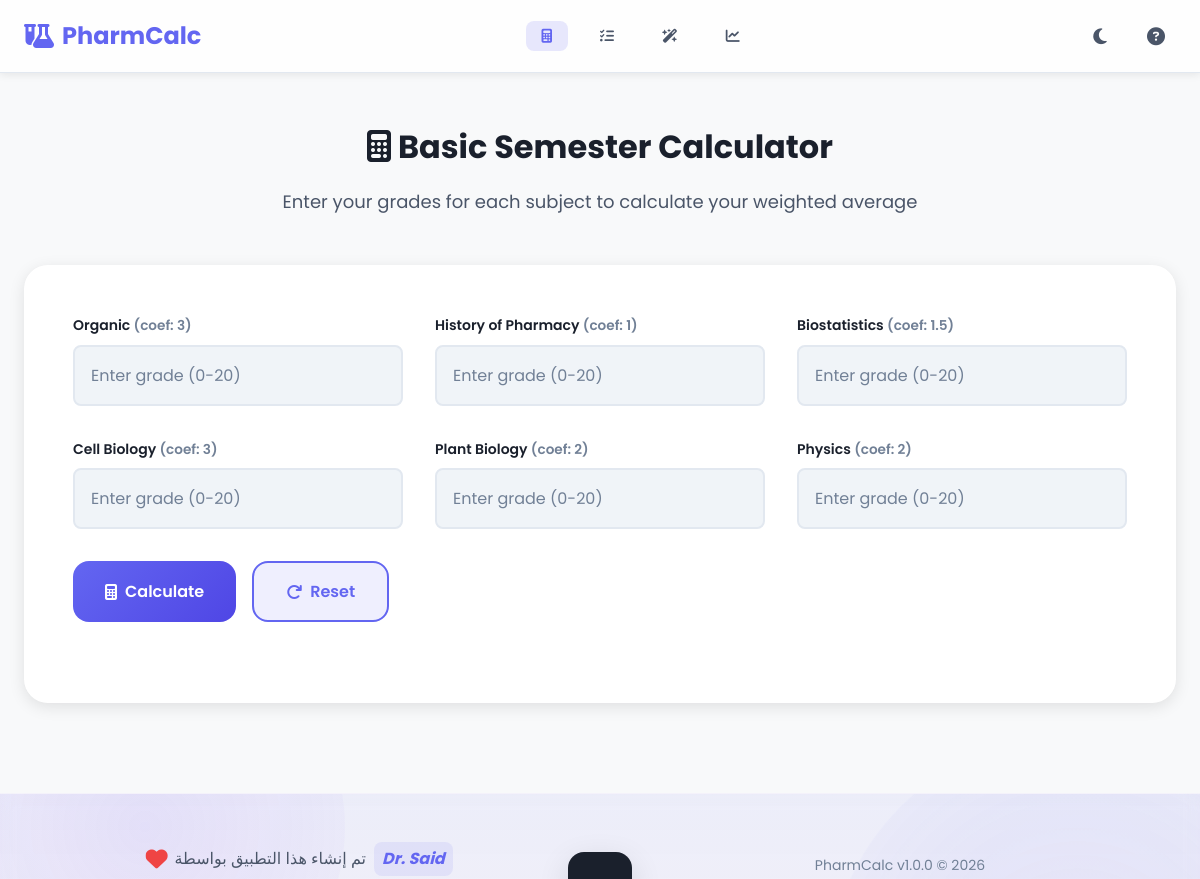
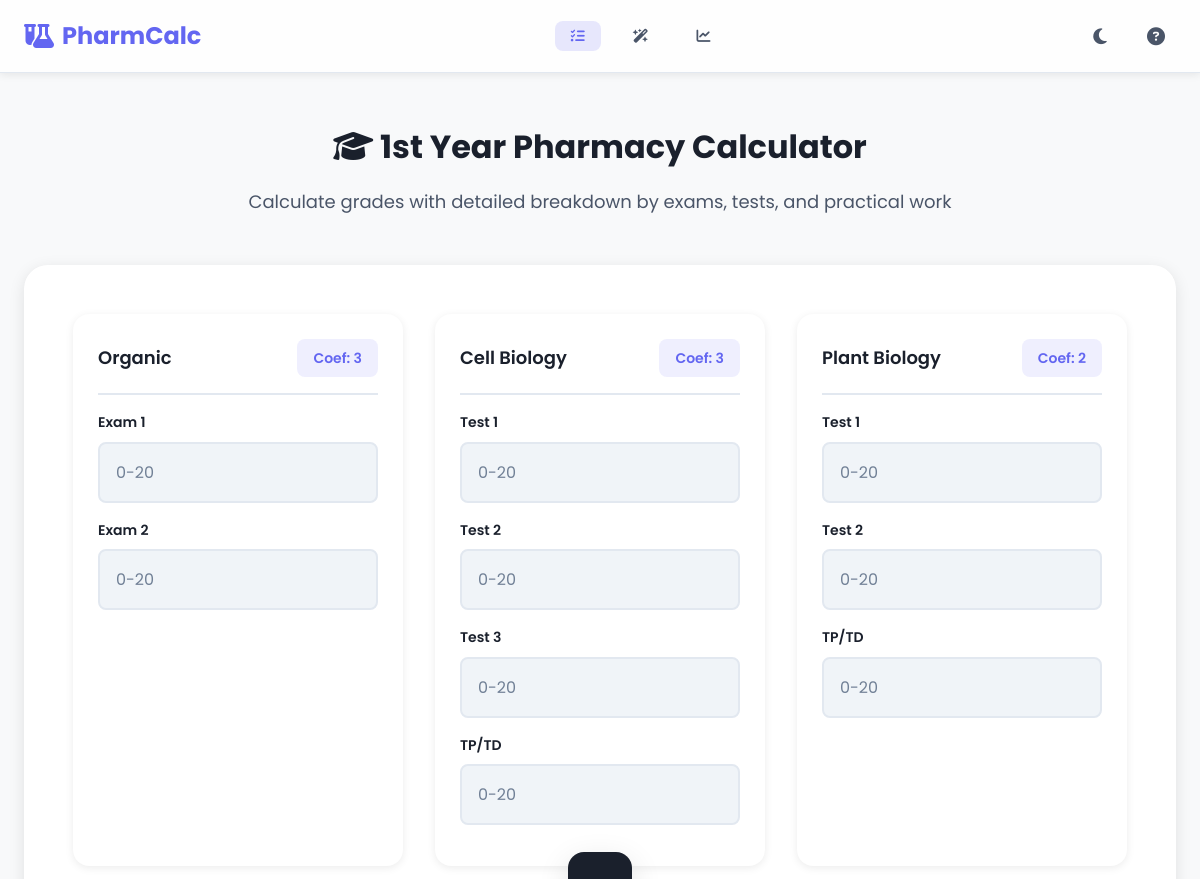
Before and after one commit to saidnaidjidz-ctrl/pharmaculc, an Electron app: page index.html in a window 1200 px wide. Shown: the top 879 px of the page. Drawn offline with Linux system fonts and the light colour scheme.

Commit message:
Modify calculator: Remove Basic page, rename to 1st Year Pharmacy Calculator, add TP field to Cell Biology with auto-calculation

```diff
--- a/index.html
+++ b/index.html
@@ -26,13 +26,9 @@
                 </div>
 
                 <div class="nav-menu">
-                    <button class="nav-link" data-page="page1" title="Basic Calculator">
-                        <i class="fas fa-calculator"></i>
-                        <span class="nav-label">Basic</span>
-                    </button>
-                    <button class="nav-link" data-page="page2" title="Structured Calculator">
+                    <button class="nav-link" data-page="page2" title="1st Year Pharmacy Calculator">
                         <i class="fas fa-list-check"></i>
-                        <span class="nav-label">Structured</span>
+                        <span class="nav-label">1st Year</span>
                     </button>
                     <button class="nav-link" data-page="page3" title="Custom Calculator">
                         <i class="fas fa-wand-magic-sparkles"></i>
@@ -57,38 +53,11 @@
 
         <!-- Main Content -->
         <main class="main-content">
-            <!-- Page 1: Basic Semester Calculator -->
-            <section id="page1" class="page active">
+            <!-- Page 2: 1st Year Pharmacy Calculator -->
+            <section id="page2" class="page active">
                 <div class="page-header">
-                    <h1><i class="fas fa-calculator"></i> Basic Semester Calculator</h1>
-                    <p>Enter your grades for each subject to calculate your weighted average</p>
-                </div>
-
-                <div class="calculator-container">
-                    <div id="page1-form" class="form-grid">
-                        <!-- Form will be generated by JavaScript -->
-                    </div>
-
-                    <div class="button-group">
-                        <button id="calculate-page1" class="btn btn-primary">
-                            <i class="fas fa-calculator"></i> Calculate
-                        </button>
-                        <button id="reset-page1" class="btn btn-secondary">
-                            <i class="fas fa-redo"></i> Reset
-                        </button>
-                    </div>
-
-                    <div id="page1-results" class="results-section" style="display: none;">
-                        <!-- Results will be displayed here -->
-                    </div>
-                </div>
-            </section>
-
-            <!-- Page 2: Advanced Structured Calculator -->
-            <section id="page2" class="page">
-                <div class="page-header">
-                    <h1><i class="fas fa-list-check"></i> Advanced Structured Calculator</h1>
-                    <p>Calculate grades with detailed breakdown by exams and tests</p>
+                    <h1><i class="fas fa-graduation-cap"></i> 1st Year Pharmacy Calculator</h1>
+                    <p>Calculate grades with detailed breakdown by exams, tests, and practical work</p>
                 </div>
 
                 <div class="calculator-container">
@@ -211,12 +180,8 @@
                 </div>
                 <div class="modal-body">
                     <div class="help-section">
-                        <h3><i class="fas fa-calculator"></i> Basic Calculator</h3>
-                        <p>Enter grades for predefined pharmacy subjects. Your weighted average is calculated automatically based on each subject's coefficient.</p>
-                    </div>
-                    <div class="help-section">
-                        <h3><i class="fas fa-list-check"></i> Structured Calculator</h3>
-                        <p>For subjects with multiple exams or tests, enter grades for each. The app automatically computes subject averages and your overall grade.</p>
+                        <h3><i class="fas fa-graduation-cap"></i> 1st Year Pharmacy Calculator</h3>
+                        <p>Calculate your grades for 1st year pharmacy subjects with multiple exams, tests, and practical work. For subjects with TP, the average is calculated as: (4 × theoretical grade + TP grade) / 5.</p>
                     </div>
                     <div class="help-section">
                         <h3><i class="fas fa-wand-magic-sparkles"></i> Custom Calculator</h3>
@@ -268,7 +233,6 @@
     <script src="js/calculator.js"></script>
     <script src="js/ui-utils.js"></script>
     <script src="js/pdf-export.js"></script>
-    <script src="js/page1.js"></script>
     <script src="js/page2.js"></script>
     <script src="js/page3.js"></script>
     <script src="js/page4.js"></script>
--- a/js/app.js
+++ b/js/app.js
@@ -1,13 +1,13 @@
 /* ==================== APP.JS - MAIN APPLICATION LOGIC ==================== */
 
 class App {
-    static currentPage = 'page1';
+    static currentPage = 'page2';
 
     static init() {
         this.initTheme();
         this.attachNavigation();
         this.attachGlobalHandlers();
-        this.showPage('page1');
+        this.showPage('page2');
     }
 
     static initTheme() {
--- a/js/calculator.js
+++ b/js/calculator.js
@@ -43,7 +43,7 @@ class GradeCalculator {
     static calculateAdvancedStructured(data) {
         const subjectConfigs = {
             'Organic': { coef: 3, exams: 2 },
-            'Cell Biology': { coef: 3, tests: 3 },
+            'Cell Biology': { coef: 3, tests: 3, hasTP: true },
             'Plant Biology': { coef: 2, tests: 2, hasTP: true },
             'Biostatistics': { coef: 1.5 },
             'Informatics': { coef: 1.5 },
--- a/js/page1.js
+++ b/js/page1.js
@@ -137,7 +137,4 @@ class Page1 {
     }
 }
 
-// Initialize Page 1 when DOM is ready
-//document.addEventListener('DOMContentLoaded', () => {
-//    setTimeout(() => Page1.init(), 100);
-//});
+// Page 1 has been removed from the application
--- a/js/page2.js
+++ b/js/page2.js
@@ -3,7 +3,7 @@
 class Page2 {
     static subjectConfigs = {
         'Organic': { coef: 3, type: 'exams', count: 2 },
-        'Cell Biology': { coef: 3, type: 'tests', count: 3 },
+        'Cell Biology': { coef: 3, type: 'tests', count: 3, hasTP: true },
         'Plant Biology': { coef: 2, type: 'tests', count: 2, hasTP: true },
         'Biostatistics': { coef: 1.5, type: 'single' },
         'Informatics': { coef: 1.5, type: 'single' },
@@ -179,10 +179,14 @@ class Page2 {
             });
         }
 
-        // Auto-save on input change
+        // Auto-save and auto-calculate on input change
         const inputs = document.querySelectorAll('#page2-form input');
         inputs.forEach(input => {
-            input.addEventListener('change', () => this.saveData());
+            input.addEventListener('change', () => {
+                this.saveData();
+                // Auto-calculate after a short delay to ensure data is saved
+                setTimeout(() => this.calculate(), 100);
+            });
         });
     }
 
--- a/package.json
+++ b/package.json
@@ -12,8 +12,9 @@
     "dev": "electron . --dev"
   },
   "devDependencies": {
-    "electron": "^latest",
-    "electron-builder": "^latest"
+    "electron": "^41.1.0",
+    "electron-builder": "^26.8.1",
+    "electron-is-dev": "^3.0.1"
   },
   "build": {
     "appId": "com.pharmacalc.app",
```
Also changed, not shown: 1 other file.
